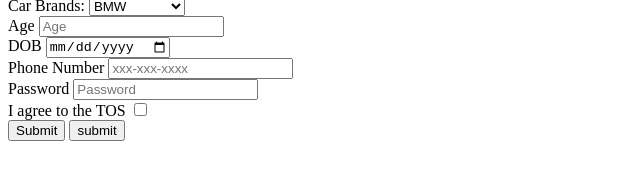
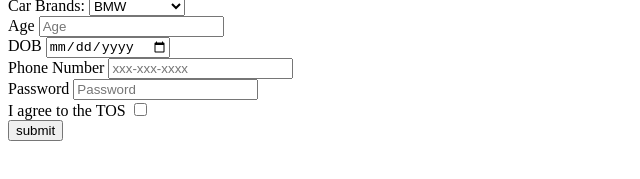
Before and after one commit to acciojob/signup-form-car-Durga-velu, a website: page main.html in a window 1280 px wide. Shown: the part 73-252 px from the top of the page, without its empty margins (0-640 px from the left). Drawn offline with Linux system fonts and the light colour scheme.

Commit message:
created a submission

```diff
--- a/main.html
+++ b/main.html
@@ -53,8 +53,8 @@
 		<label for="tos">I agree to the TOS</label>
 			<input type="checkbox" id="tos" required>
 		</div>
-		<input type="submit">
-		<button>submit</button>
+
+		<button type="submit">submit</button>
 
 
 
```
